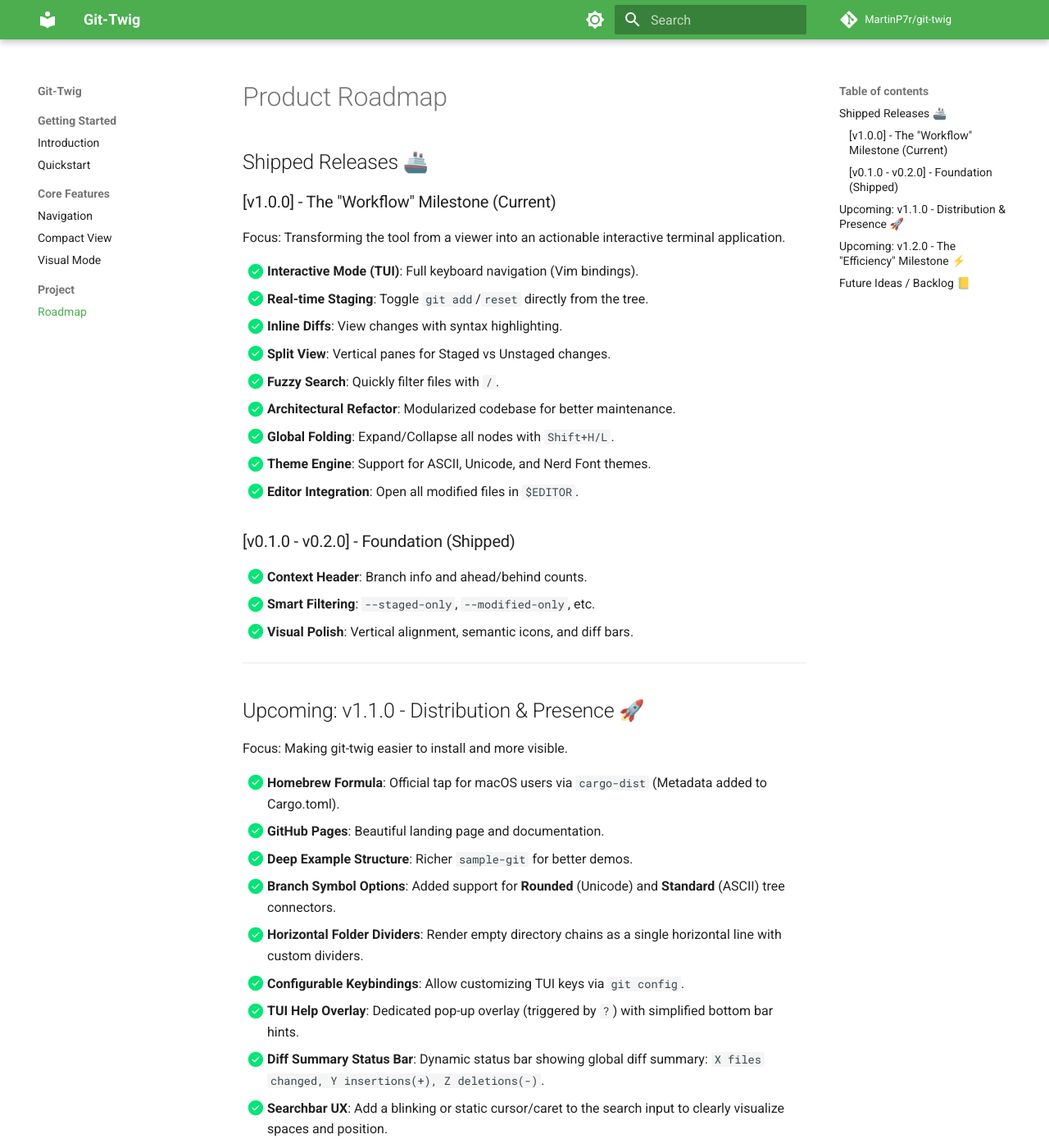
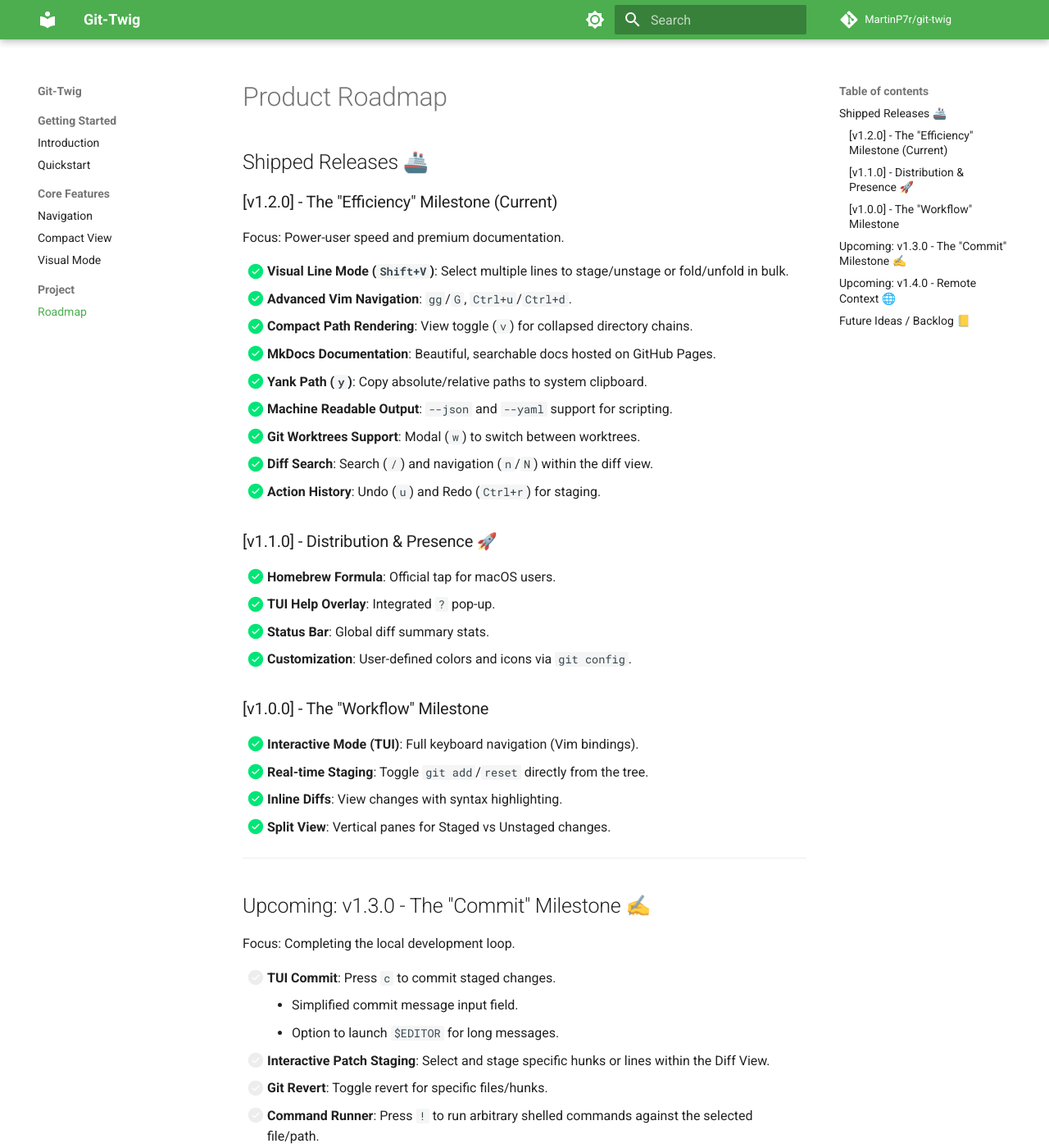
Before and after one commit to MartinP7r/git-twig, an MkDocs documentation site: the page built from docs/roadmap.md, in a window 1280 px wide and 1400 px high. Shown: the whole window at 82% size. Built offline with MkDocs 1.6.1 and Material for MkDocs 9.7.7, drawn with Linux system fonts in a browser that asks for light colours; comment, search, counter and statistics services are not loaded; some of the changed text lies outside the part shown.

Commit message:
docs: update documentation and add presentation plan

```diff
--- a/docs/roadmap.md
+++ b/docs/roadmap.md
@@ -7,62 +7,53 @@
 
 ## Shipped Releases 🚢
 
-### [v1.0.0] - The "Workflow" Milestone (Current)
-Focus: Transforming the tool from a viewer into an actionable interactive terminal application.
+### [v1.2.0] - The "Efficiency" Milestone (Current)
+Focus: Power-user speed and premium documentation.
 
+- [x] **Visual Line Mode (`Shift+V`)**: Select multiple lines to stage/unstage or fold/unfold in bulk.
+- [x] **Advanced Vim Navigation**: `gg`/`G`, `Ctrl+u`/`Ctrl+d`.
+- [x] **Compact Path Rendering**: View toggle (`v`) for collapsed directory chains.
+- [x] **MkDocs Documentation**: Beautiful, searchable docs hosted on GitHub Pages.
+- [x] **Yank Path (`y`)**: Copy absolute/relative paths to system clipboard.
+- [x] **Machine Readable Output**: `--json` and `--yaml` support for scripting.
+- [x] **Git Worktrees Support**: Modal (`w`) to switch between worktrees.
+- [x] **Diff Search**: Search (`/`) and navigation (`n`/`N`) within the diff view.
+- [x] **Action History**: Undo (`u`) and Redo (`Ctrl+r`) for staging.
+
+### [v1.1.0] - Distribution & Presence 🚀
+- [x] **Homebrew Formula**: Official tap for macOS users.
+- [x] **TUI Help Overlay**: Integrated `?` pop-up.
+- [x] **Status Bar**: Global diff summary stats.
+- [x] **Customization**: User-defined colors and icons via `git config`.
+
+### [v1.0.0] - The "Workflow" Milestone
 - [x] **Interactive Mode (TUI)**: Full keyboard navigation (Vim bindings).
 - [x] **Real-time Staging**: Toggle `git add`/`reset` directly from the tree.
 - [x] **Inline Diffs**: View changes with syntax highlighting.
 - [x] **Split View**: Vertical panes for Staged vs Unstaged changes.
-- [x] **Fuzzy Search**: Quickly filter files with `/`.
-- [x] **Architectural Refactor**: Modularized codebase for better maintenance.
-- [x] **Global Folding**: Expand/Collapse all nodes with `Shift+H/L`.
-- [x] **Theme Engine**: Support for ASCII, Unicode, and Nerd Font themes.
-- [x] **Editor Integration**: Open all modified files in `$EDITOR`.
-
-### [v0.1.0 - v0.2.0] - Foundation (Shipped)
-- [x] **Context Header**: Branch info and ahead/behind counts.
-- [x] **Smart Filtering**: `--staged-only`, `--modified-only`, etc.
-- [x] **Visual Polish**: Vertical alignment, semantic icons, and diff bars.
 
 ---
 
-## Upcoming: v1.1.0 - Distribution & Presence 🚀
-Focus: Making git-twig easier to install and more visible.
+## Upcoming: v1.3.0 - The "Commit" Milestone ✍️
+Focus: Completing the local development loop.
 
-- [x] **Homebrew Formula**: Official tap for macOS users via `cargo-dist` (Metadata added to Cargo.toml).
-- [x] **GitHub Pages**: Beautiful landing page and documentation.
-- [x] **Deep Example Structure**: Richer `sample-git` for better demos.
-- [x] **Branch Symbol Options**: Added support for **Rounded** (Unicode) and **Standard** (ASCII) tree connectors.
-- [x] **Horizontal Folder Dividers**: Render empty directory chains as a single horizontal line with custom dividers.
-- [x] **Configurable Keybindings**: Allow customizing TUI keys via `git config`.
-- [x] **TUI Help Overlay**: Dedicated pop-up overlay (triggered by `?`) with simplified bottom bar hints.
-- [x] **Diff Summary Status Bar**: Dynamic status bar showing global diff summary: `X files changed, Y insertions(+), Z deletions(-)`.
-- [x] **Searchbar UX**: Add a blinking or static cursor/caret to the search input to clearly visualize spaces and position.
-
+- [ ] **TUI Commit**: Press `c` to commit staged changes.
+    - Simplified commit message input field.
+    - Option to launch `$EDITOR` for long messages.
+- [ ] **Interactive Patch Staging**: Select and stage specific hunks or lines within the Diff View.
+- [ ] **Git Revert**: Toggle revert for specific files/hunks.
+- [ ] **Command Runner**: Press `!` to run arbitrary shelled commands against the selected file/path.
 
 ---
 
-## Upcoming: v1.2.0 - The "Efficiency" Milestone ⚡️
-Focus: Speeding up interactions for power users.
-
-- [x] **Visual Line Mode (`Shift+V`)**: Select multiple lines to stage/unstage or fold/unfold in bulk.
-- [x] **Advanced Vim Navigation**:
-    - `gg` / `G`: Jump to start/end of the list.
-    - `zz`: Center the viewport on the current selection.
-    - `ctrl+u` / `ctrl+d`: Page up/down.
-- [x] **Compact Path Rendering**: A new view toggle option (cycle via `v`) that collapses empty directory chains into a single line (e.g., `src/ui/components` → `src・ui・components`).
-- [x] **Mintlify Documentation**: Migration of documentation to Mintlify for a premium, modern developer experience.
-- [x] **Yank Path (`y`)**: Copy the relative or absolute path of the selected file to the system clipboard.
+## Upcoming: v1.4.0 - Remote Context 🌐
+- [ ] **Remote View**: Sidebar or toggle to show remote branches and tracking status.
+- [ ] **Fetch/Pull Toggle**: Visual indicators for needed updates.
+- [ ] **Stash Management**: List and apply/drop stashes from a dedicated view.
 
 ---
 
 ## Future Ideas / Backlog 📒
-- [x] **Custom Themes**: Allow user-defined colors/icons via `git config`. Default folders to orange.
-- [x] **Machine Readable Output**: JSON/YAML export for scripting integration.
-- [x] **Easter Egg**: `Alt-V` switches to a view where folders alternate sides, making it look like a physical tree.
-- [x] **Action History**: Undo/Redo support for staging operations.
-- [x] **Scroll Resistance**: Add a small resistance/haptic-like pause when scrolling to the top edge before looping or stopping.
-- [x] **Help Modal Scrolling**: Allow navigation keys (`j`/`k`, labels, etc.) to scroll help text when overlay is visible.
-- [x] **Git Worktrees Support**: Visualize and navigate between multiple worktrees.
-- [x] **Diff Search**: Search for text *within* the diff content in Diff View.
+- [ ] **Log Tree**: A visual representation of the git log with branch forks.
+- [ ] **Diff Config**: Support for external diff tools (difftastic, delta).
+- [ ] **Performance++**: Parallel git status calls for massive repositories.
```
Also changed, not shown: docs/features/navigation.md (+1 -1 lines), docs/presentation_plan.md (added, +99 -0 lines).
